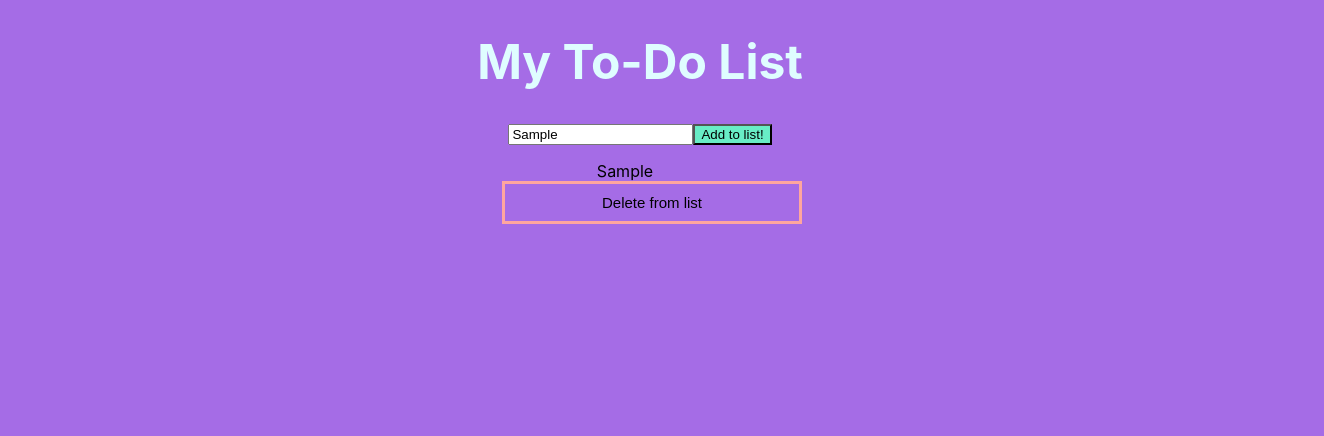
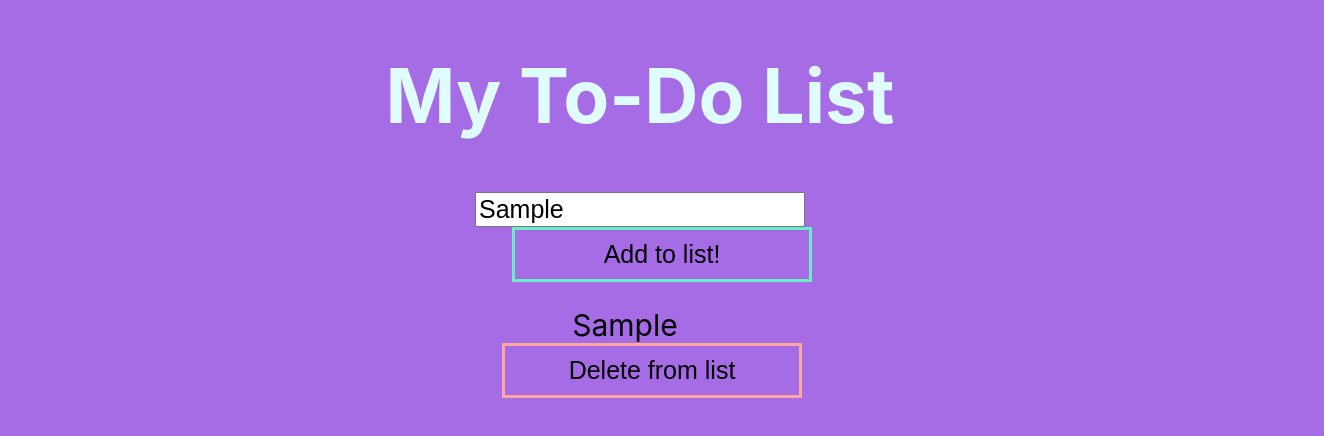
Before and after one commit to SchoolOfCode/w6d4_react-athon-hackathon-waseem-and-claire, a React (Create React App) app in the folder todolist/: page / in a window 1280 px wide. Both pictures are taken after typing "Sample" into the empty fields and a click on the button "Add to list!". Shown: the top 436 px of the page, 1324 px wide, since content can reach past the window. Built offline with nearby package versions, Linux system fonts and the light colour scheme.

Commit message:
added button css

```diff
--- a/todolist/src/App.css
+++ b/todolist/src/App.css
@@ -1,48 +1,40 @@
 body {
-  background-color:#A56CE6;
+  background-color: #a56ce6;
   text-align: center;
+  font-size: 25px;
 }
-
 
 h1 {
   font-size: 3em;
-color: #DFFDFF;
+  color: #dffdff;
 }
 
-
-#addOne {
-  background-color: #68EDC6
-
-}
-
-
-
 .theListItem {
+  font-size: 30px;
   display: flex;
   justify-content: center;
 }
 
 ul {
-display:flex;
+  display: flex;
   flex-direction: column;
   padding-left: 10px;
   padding-right: 40px;
-justify-content: left;
+  justify-content: center;
   /* margin-left: 500px; */
   /* background-color:#68EDC6; */
   /* padding: left 40px;
 padding: right: 10px; */
-
 }
 
-.deleteButton{
-  border: 3px solid #FFA69E;
+.deleteButton {
+  border: 3px solid #ffa69e;
   background: none;
   color: black;
   padding: 10px 10px;
   margin-left: 40%;
-  margin-right:40%;
-  font-size: 15px;
+  margin-right: 40%;
+  font-size: 25px;
   cursor: pointer;
   transition: all 0.5s;
   position: relative;
@@ -50,7 +42,7 @@ padding: right: 10px; */
   width: 300px;
 }
 .deleteButton:hover {
-  color: #0D1321;
+  color: #0d1321;
 }
 .deleteButton:before {
   content: "";
@@ -59,7 +51,7 @@ padding: right: 10px; */
   left: 0;
   width: 100%;
   height: 100%;
-  background: #FFA69E;
+  background: #ffa69e;
   z-index: -1;
   border-radius: 50% 50% 0% 0%;
   height: 0%;
@@ -68,3 +60,41 @@ padding: right: 10px; */
 .deleteButton:hover:before {
   height: 190%;
 }
+
+.addItem {
+  border: 3px solid #68edc6;
+  background: none;
+  color: black;
+  padding: 10px 10px;
+  margin-left: 40%;
+  margin-right: 40%;
+  font-size: 25px;
+  cursor: pointer;
+  transition: all 0.5s;
+  position: relative;
+  overflow: hidden;
+  width: 300px;
+}
+.addItem:hover {
+  color: #0d1321;
+}
+.addItem:before {
+  content: "";
+  position: absolute;
+  bottom: 0;
+  left: 0;
+  width: 100%;
+  height: 100%;
+  background: #68edc6;
+  z-index: -1;
+  border-radius: 50% 50% 0% 0%;
+  height: 0%;
+  transition: all 0.5s;
+}
+.addItem:hover:before {
+  height: 190%;
+}
+
+#inputBox {
+  font-size: 25px;
+}
--- a/todolist/src/components/Input/index.js
+++ b/todolist/src/components/Input/index.js
@@ -29,16 +29,17 @@ function Input({ text, handleChange, addToList }) {
   return (
     <form>
       <input
+        id="inputBox"
         value={text}
         onChange={(e) => {
           handleChange(e.target.value);
         }}
       />
-      <button id = "addOne"
+      <button
+        class="addItem"
         onClick={(event) => {
           event.preventDefault();
           addToList(text);
-
         }}
       >
         Add to list!
```
Lines whose indentation alone changed are shown as unchanged.
